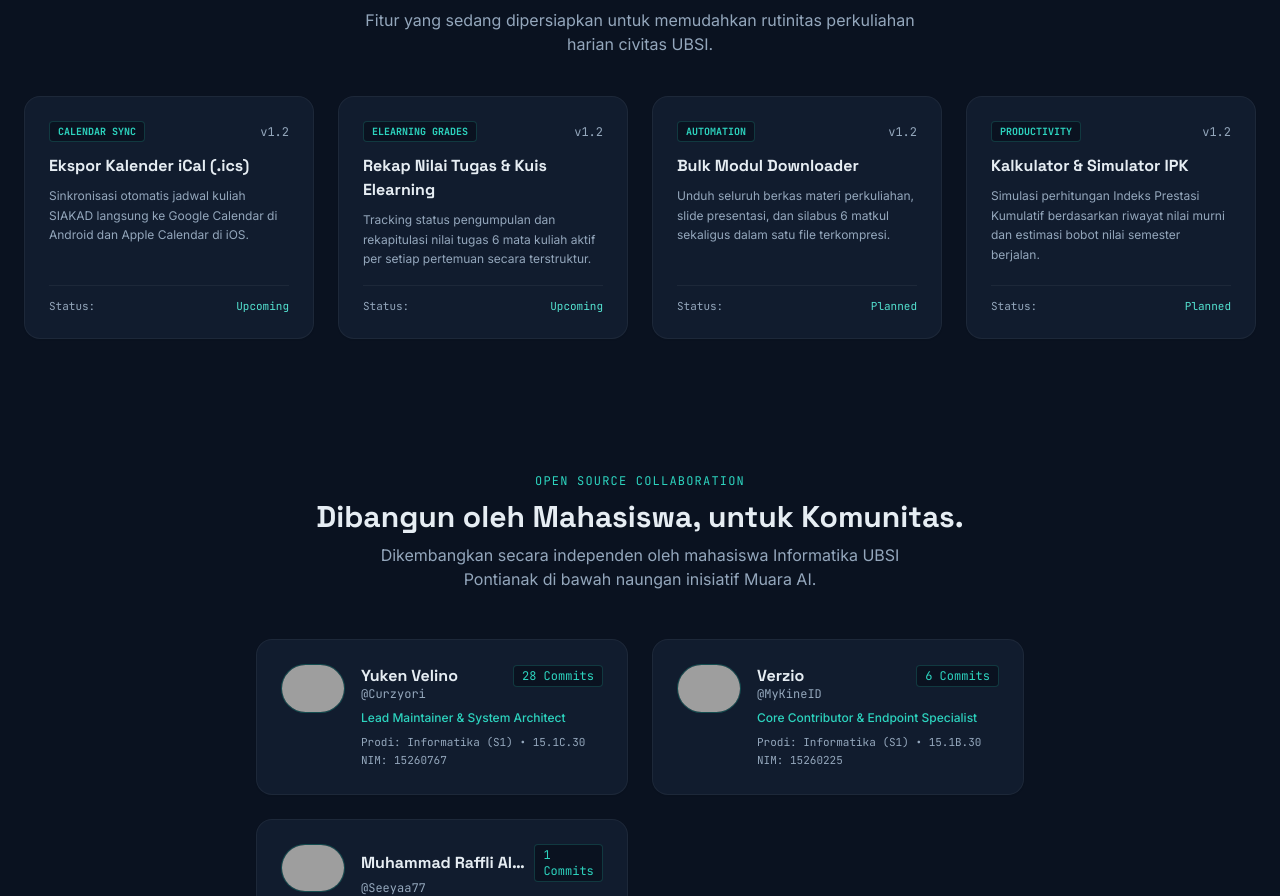
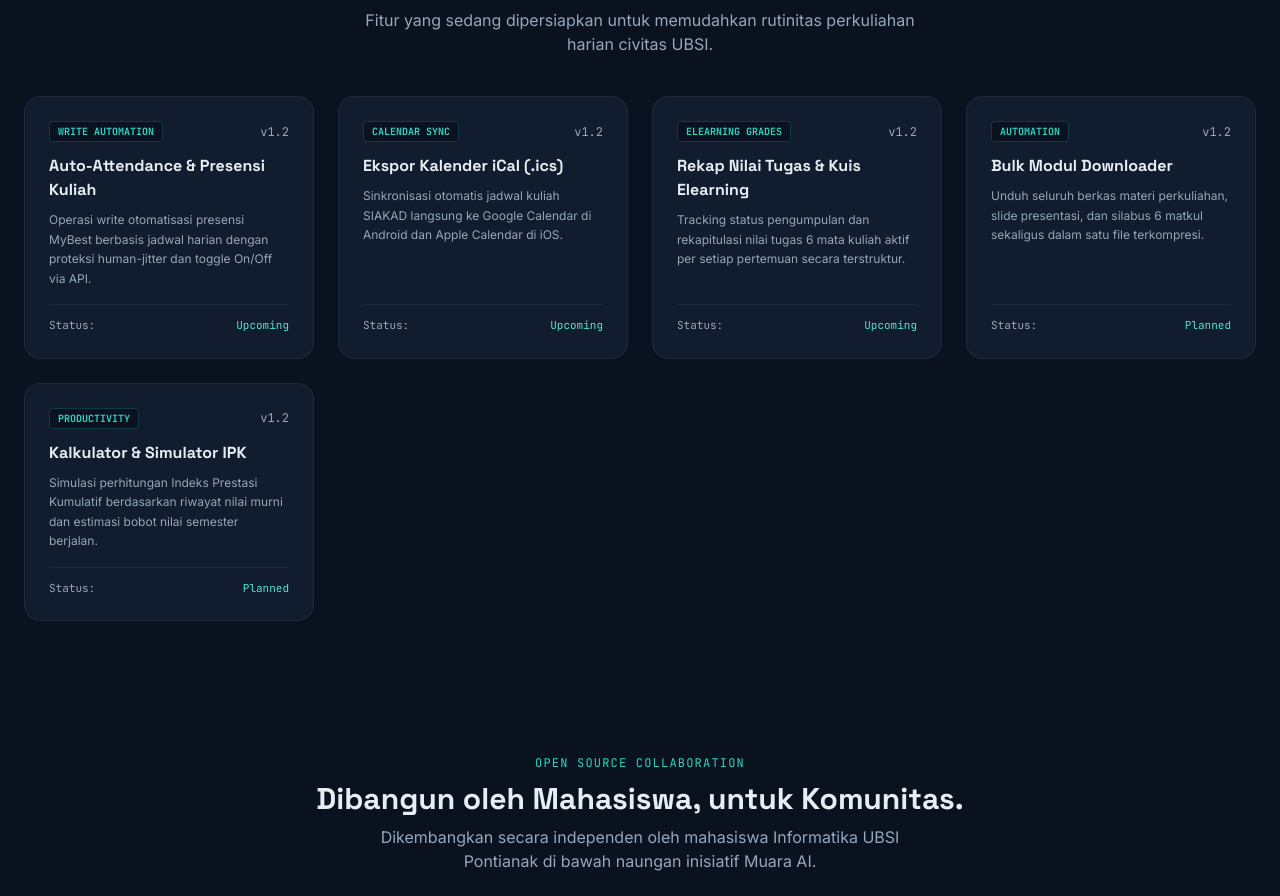
Before and after one commit to MuaraAI/UBSI-API, a Next.js app in the folder web/: page / in a window 1280 px wide. Shown: the part 3570-4466 px from the top of the page. Built offline with nearby package versions, Linux system fonts and the light colour scheme; no server answers; grey boxes are pictures that could not be loaded.

Commit message:
docs(roadmap): add auto-attendance write operations and toggle to v1.2.0 roadmap in README and web

```diff
--- a/web/src/data/roadmap.ts
+++ b/web/src/data/roadmap.ts
@@ -1,6 +1,14 @@
 import { RoadmapItem } from "@/types";
 
 export const ROADMAP_ITEMS: RoadmapItem[] = [
+  {
+    version: "v1.2",
+    title: "Auto-Attendance & Presensi Kuliah",
+    description:
+      "Operasi write otomatisasi presensi MyBest berbasis jadwal harian dengan proteksi human-jitter dan toggle On/Off via API.",
+    badge: "Write Automation",
+    status: "upcoming",
+  },
   {
     version: "v1.2",
     title: "Ekspor Kalender iCal (.ics)",
```
Also changed, not shown: 1 other file (tests, documents, lock files or other folders).
